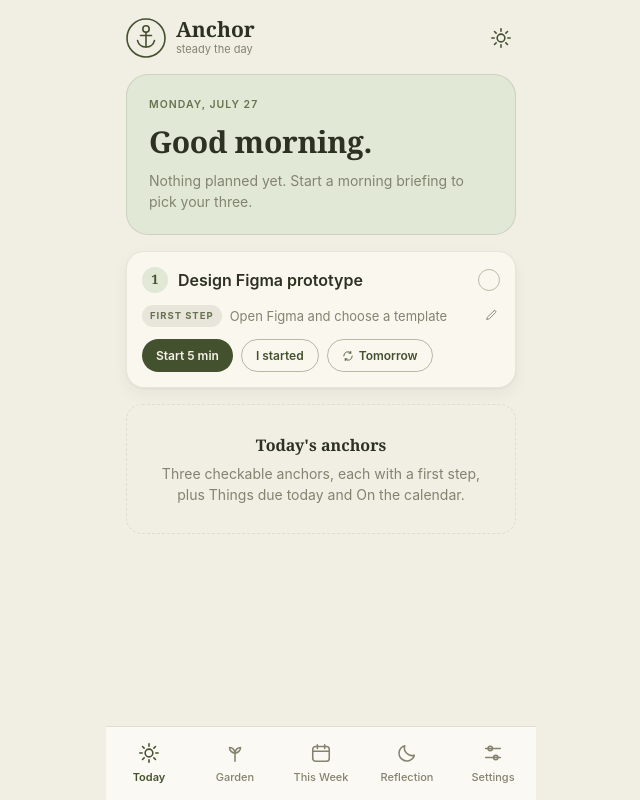
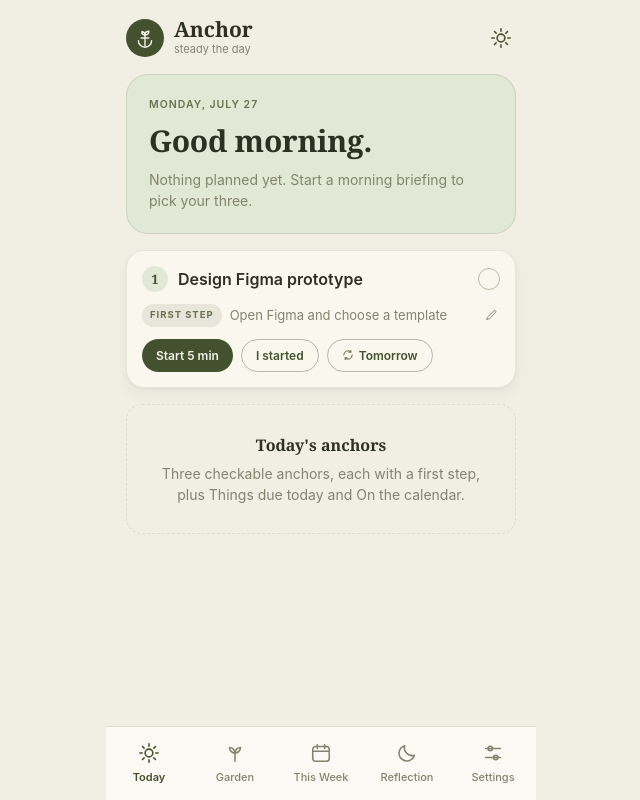
Before and after one commit to Sane24/Anchor-App, a React (Vite) app: page / in a window 1280 px wide. Shown: the whole page, without its empty margins (319-959 px from the left). Built offline with nearby package versions, Linux system fonts and the light colour scheme; no server answers.

Commit message:
Updated icon/logo and Refreshed dependencies

```diff
--- a/src/components/AppHeader.jsx
+++ b/src/components/AppHeader.jsx
@@ -6,7 +6,7 @@
     <header className="header">
       <div className="header-logo">
         <span style={{ color: 'var(--green)', display: 'grid', placeItems: 'center' }}>
-          <AnchorMark size={40} />
+          <AnchorMark size={38} />
         </span>
         <div>
           <div className="header-name">Anchor</div>
--- a/src/components/icons.jsx
+++ b/src/components/icons.jsx
@@ -1,4 +1,4 @@
-// Placeholder icon
+// icon
 
 const base = (size) => ({
   width: size,
@@ -60,22 +60,27 @@
   </svg>
 )
 
-// The Anchor logo mark: an anchor inside a ring.
-export const AnchorMark = ({ size = 40 }) => (
+// The Anchor logo mark: a sprouting anchor on a theme-colored disc.
+export const AnchorMark = ({ size = 38 }) => (
   <svg
     width={size}
     height={size}
-    viewBox="0 0 40 40"
+    viewBox="0 0 38 38"
     fill="none"
-    stroke="currentColor"
-    strokeWidth="1.6"
-    strokeLinecap="round"
     aria-hidden="true"
   >
-    <circle cx="20" cy="20" r="19" />
-    <circle cx="20" cy="11" r="3.2" />
-    <path d="M20 14.2V29" />
-    <path d="M14.5 17.5h11" />
-    <path d="M11.5 22.5A8.5 8.5 0 0 0 20 29a8.5 8.5 0 0 0 8.5-6.5" />
+    <rect width="38" height="38" rx="19" fill="currentColor" />
+    <g
+      stroke="var(--green-ink)"
+      strokeWidth="1.4"
+      strokeLinecap="round"
+      strokeLinejoin="round"
+    >
+      <path d="M19 15.9375V26.875" />
+      <path d="M15.0625 19H22.9375" />
+      <path d="M12.4375 21.625C12.4375 23.3655 13.1289 25.0347 14.3596 26.2654C15.5903 27.4961 17.2595 28.1875 19 28.1875C20.7405 28.1875 22.4097 27.4961 23.6404 26.2654C24.8711 25.0347 25.5625 23.3655 25.5625 21.625" />
+      <path d="M19 15.9375C19 13.6625 20.6625 12.175 22.85 12.175C22.85 14.45 21.1875 15.9375 19 15.9375Z" />
+      <path d="M19 15.9375C19 14.0125 17.6 12.7875 15.7625 12.7875C15.7625 14.7125 17.1625 15.9375 19 15.9375Z" />
+    </g>
   </svg>
 )
--- a/src/main.jsx
+++ b/src/main.jsx
@@ -11,7 +11,7 @@
 
 ReactDOM.createRoot(document.getElementById('root')).render(
   <React.StrictMode>
-    <GoogleOAuthProvider clientId="870893688043-le86bdqdft3g4madkphhsilo0nh2a8t7.apps.googleusercontent.com">
+    <GoogleOAuthProvider clientId={import.meta.env.VITE_GOOGLE_CLIENT_ID}>
       <HashRouter>
         <App />
       </HashRouter>
```
Also changed, not shown: src/styles/app.css (+4 -4 lines), 1 other file (tests, documents, lock files or other folders).
